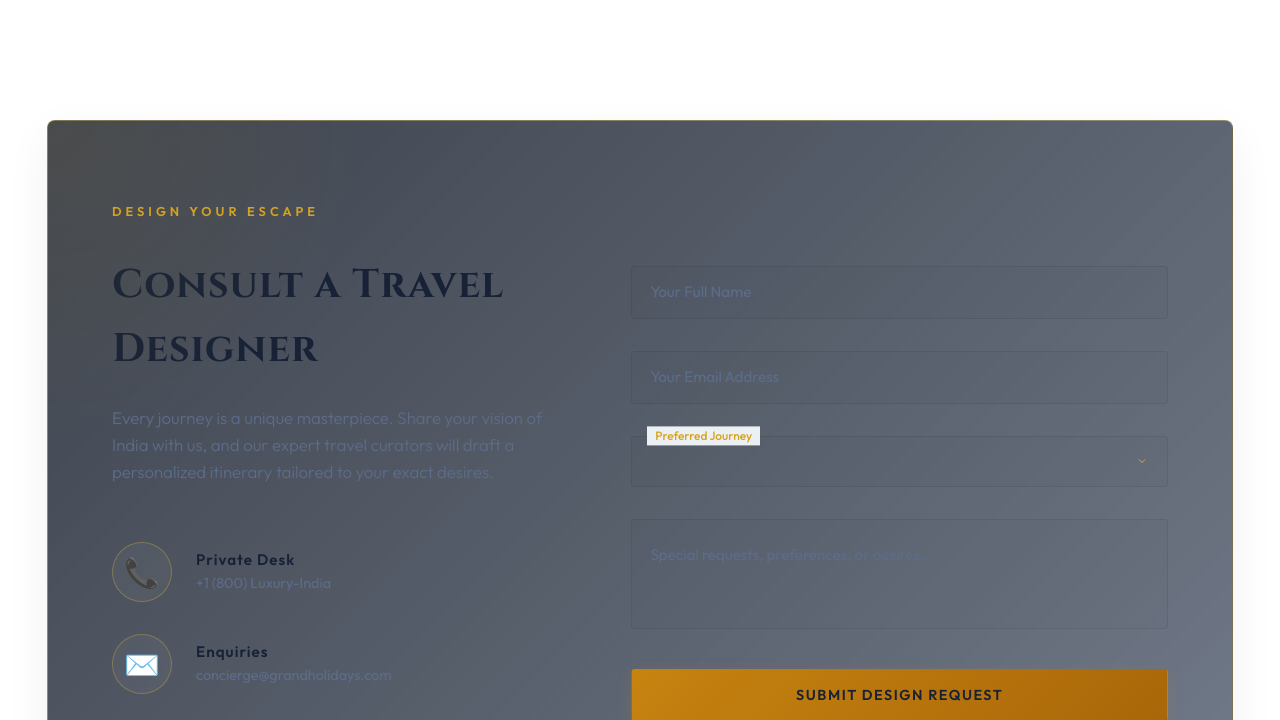
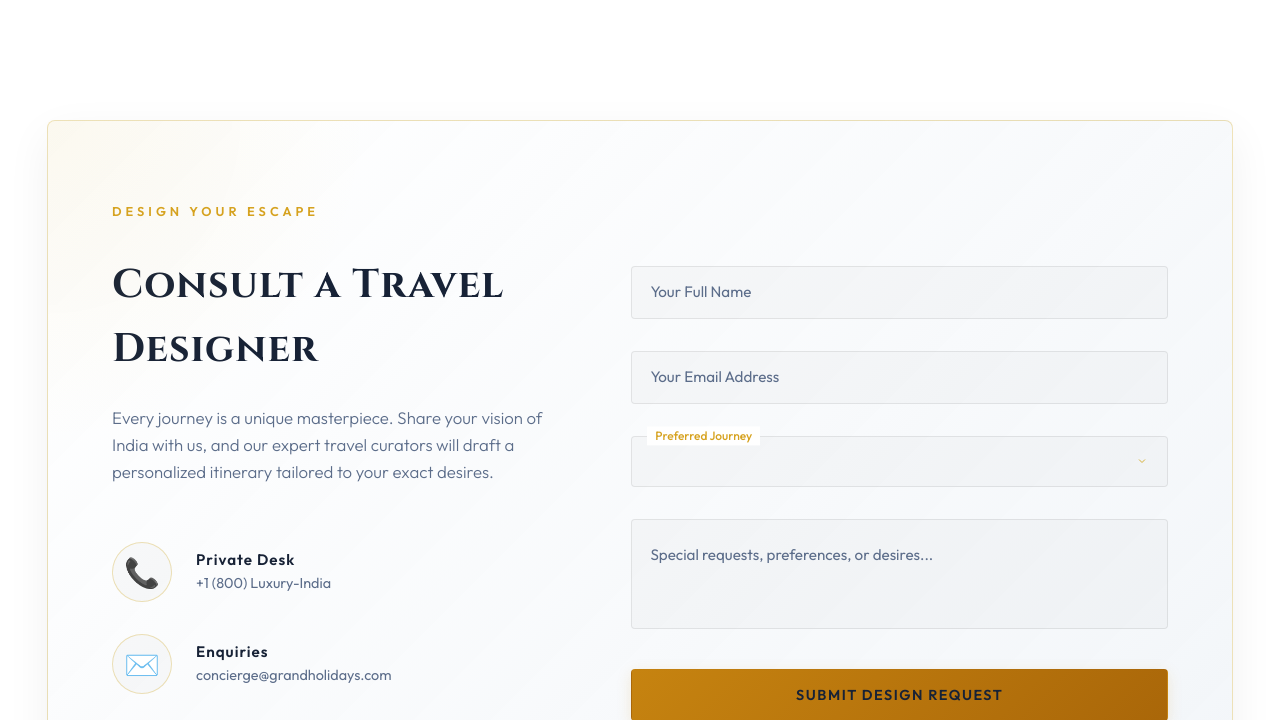
Before and after one commit to rammimankotia-prog/Grand, a plain HTML site: page index.html in a window 1280 px wide. Shown: the part 3170-3890 px from the top of the page. Drawn offline with Linux system fonts and the light colour scheme.

Commit message:
Fix legibility and contrast in Bespoke Concierge box and story visual card for the light theme

```diff
--- a/index.css
+++ b/index.css
@@ -565,7 +565,7 @@
 .visual-card {
     padding: 2rem;
     border-color: var(--gold-border);
-    background: linear-gradient(135deg, rgba(20, 30, 48, 0.6) 0%, rgba(36, 59, 85, 0.4) 100%);
+    background: linear-gradient(135deg, rgba(255, 255, 255, 0.95) 0%, rgba(240, 244, 248, 0.85) 100%);
 }
 
 .visual-header {
@@ -779,7 +779,7 @@
 .concierge-box {
     padding: 5rem 4rem;
     border-color: var(--gold-border);
-    background: linear-gradient(135deg, rgba(13, 20, 33, 0.8) 0%, rgba(20, 35, 60, 0.6) 100%);
+    background: linear-gradient(135deg, rgba(255, 255, 255, 0.95) 0%, rgba(240, 244, 248, 0.85) 100%);
 }
 
 .concierge-grid {
@@ -824,7 +824,7 @@
 }
 .contact-icon {
     font-size: 1.8rem;
-    background: rgba(255, 255, 255, 0.04);
+    background: rgba(0, 0, 0, 0.02);
     border: 1px solid var(--gold-border);
     width: 60px;
     height: 60px;
@@ -904,7 +904,7 @@
     font-size: 0.75rem;
     font-weight: 500;
     color: var(--gold-light);
-    background: var(--sky-blue-ultra-dark);
+    background: var(--white-marble);
     padding: 0 0.5rem;
     margin-left: -0.2rem;
 }
```
